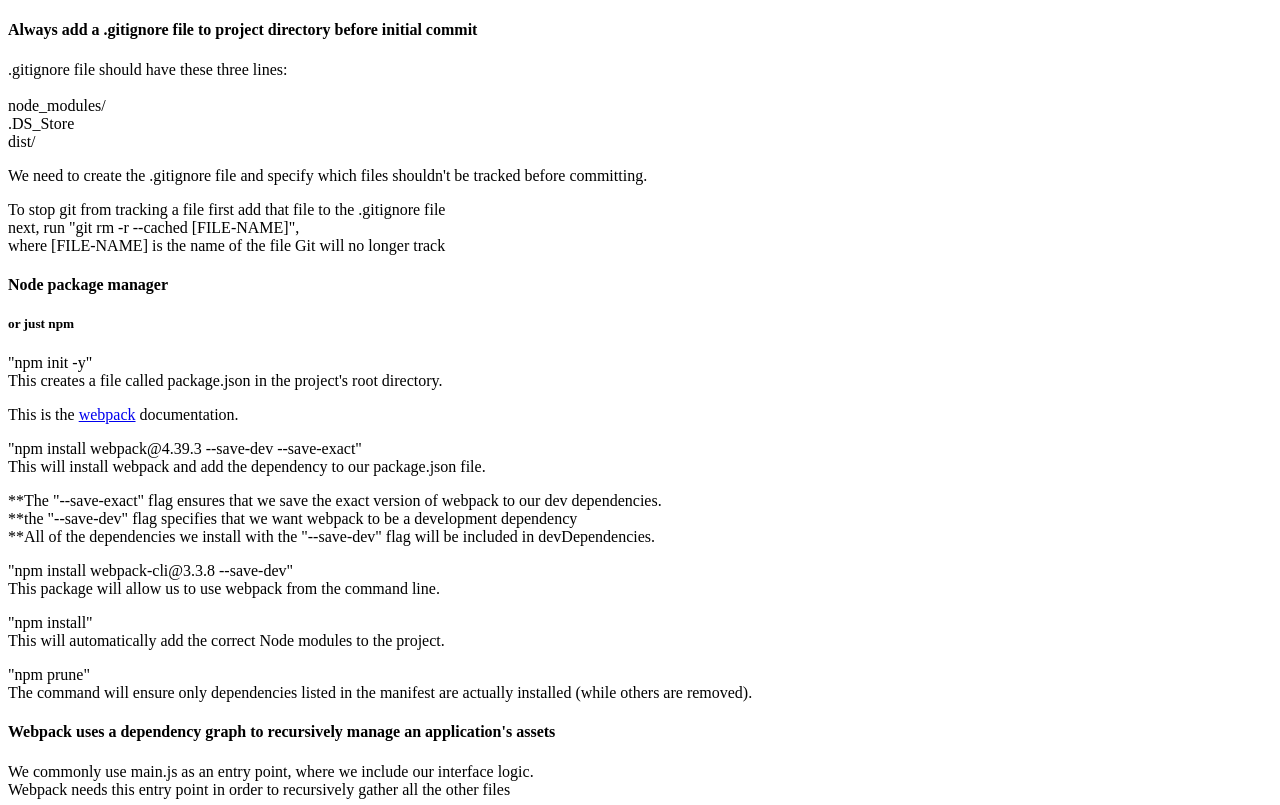
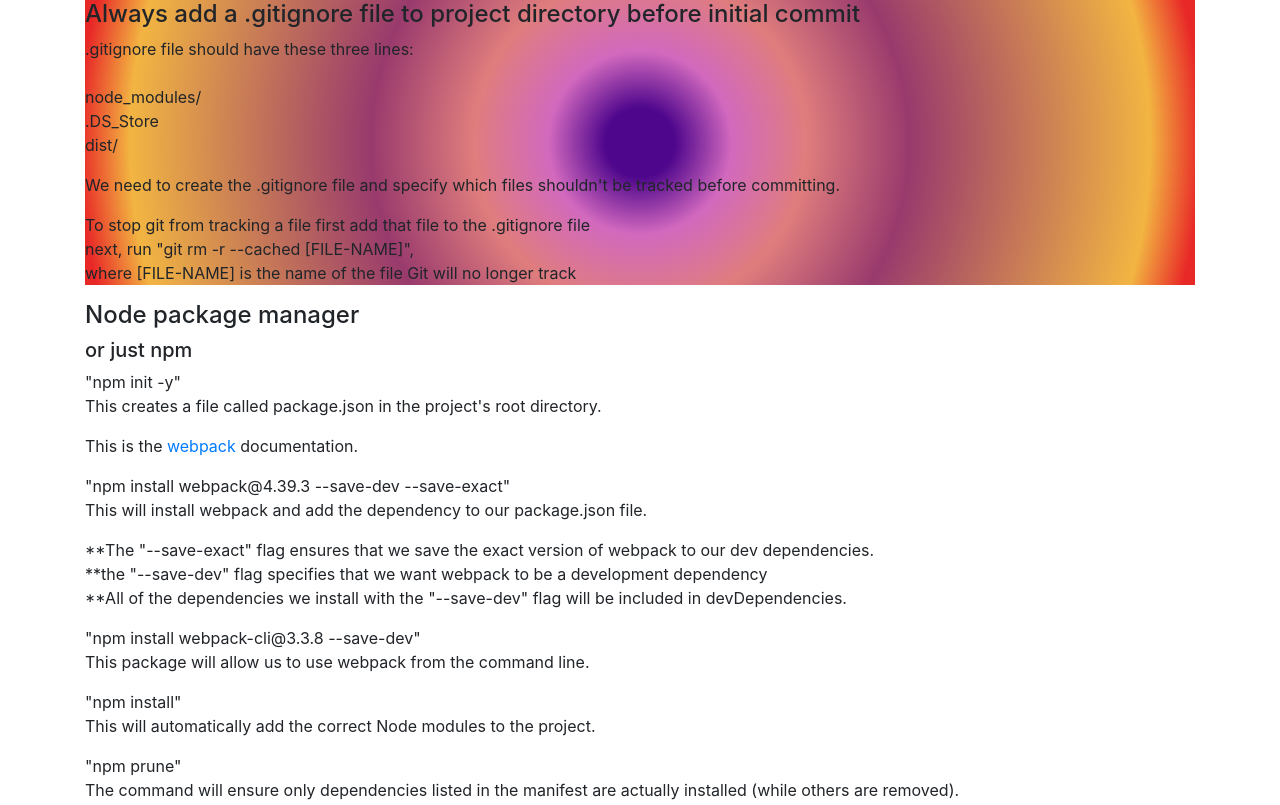
Before and after one commit to dylan12manley/Beep-Boop, a plain HTML site: page Week5GotmeWeak/src/index.html in a window 1280 px wide. Shown: the top 805 px of the page. Drawn offline with nearby package versions, Linux system fonts and the light colour scheme; files that its build step writes are made by us from their sources.

Commit message:
add styles with css

```diff
--- a/Week5GotmeWeak/src/index.html
+++ b/Week5GotmeWeak/src/index.html
@@ -1,9 +1,9 @@
 <!DOCTYPE html>
 <html lang="en" dir="ltr">
   <head>
-    <!-- <link rel="stylesheet" href="https://stackpath.bootstrapcdn.com/bootstrap/4.3.1/css/bootstrap.min.css" integrity="sha384-ggOyR0iXCbMQv3Xipma34MD+dH/1fQ784/j6cY/iJTQUOhcWr7x9JvoRxT2MZw1T" crossorigin="anonymous">
-    <link rel="stylesheet" href="css/styles.css">
-    <script src="https://code.jquery.com/jquery-3.3.1.slim.min.js" integrity="sha384-q8i/X+965DzO0rT7abK41JStQIAqVgRVzpbzo5smXKp4YfRvH+8abtTE1Pi6jizo" crossorigin="anonymous"></script>
+    <link rel="stylesheet" href="https://stackpath.bootstrapcdn.com/bootstrap/4.3.1/css/bootstrap.min.css" integrity="sha384-ggOyR0iXCbMQv3Xipma34MD+dH/1fQ784/j6cY/iJTQUOhcWr7x9JvoRxT2MZw1T" crossorigin="anonymous">
+    <link rel="stylesheet" href="src/styles.css">
+    <!-- <script src="https://code.jquery.com/jquery-3.3.1.slim.min.js" integrity="sha384-q8i/X+965DzO0rT7abK41JStQIAqVgRVzpbzo5smXKp4YfRvH+8abtTE1Pi6jizo" crossorigin="anonymous"></script>
     <script src="https://cdnjs.cloudflare.com/ajax/libs/popper.js/1.14.7/umd/popper.min.js" integrity="sha384-UO2eT0CpHqdSJQ6hJty5KVphtPhzWj9WO1clHTMGa3JDZwrnQq4sF86dIHNDz0W1" crossorigin="anonymous"></script>
     <script src="https://stackpath.bootstrapcdn.com/bootstrap/4.3.1/js/bootstrap.min.js" integrity="sha384-JjSmVgyd0p3pXB1rRibZUAYoIIy6OrQ6VrjIEaFf/nJGzIxFDsf4x0xIM+B07jRM" crossorigin="anonymous"></script>
     <script src="js/scripts.js"></script> -->
--- a/Week5GotmeWeak/src/styles.css
+++ b/Week5GotmeWeak/src/styles.css
@@ -0,0 +1,4 @@
+#gitInfo{
+  background: rgb(78,6,140);
+  background: radial-gradient(circle, rgba(78,6,140,1) 6%, rgba(210,105,190,1) 16%, rgba(223,125,125,1) 29%, rgba(153,58,109,1) 47%, rgba(242,181,66,1) 89%, rgba(232,39,39,1) 98%);
+}
```
